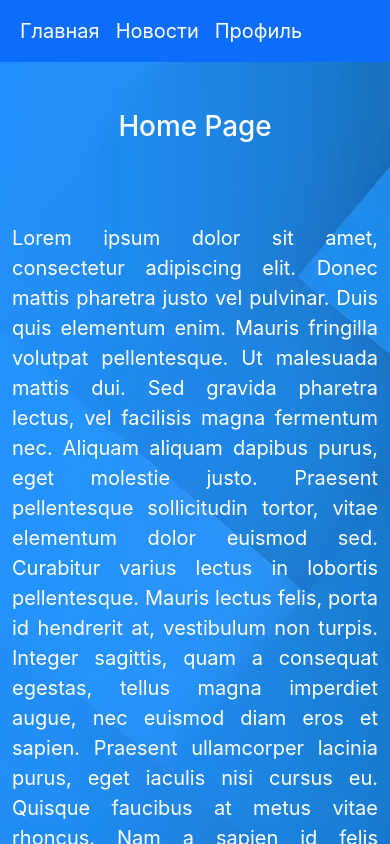
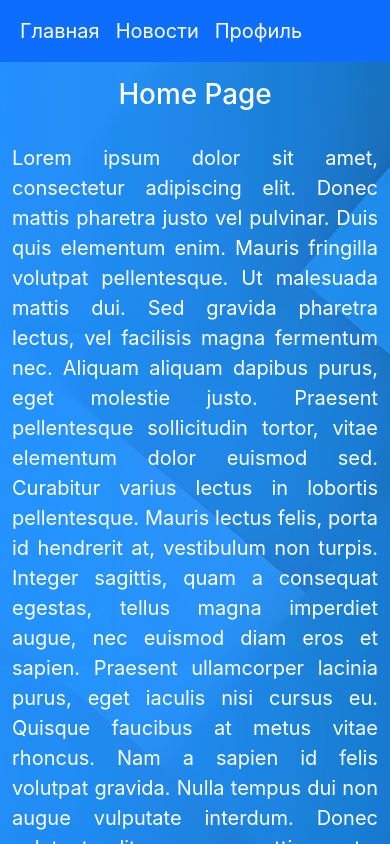
Before and after one commit to TriangleBill/A4_test, a React (Create React App) app: page / in a window 390 px wide. Shown: the top 844 px of the page. Built offline with nearby package versions, Linux system fonts and the light colour scheme.

Commit message:
A little adaptive

```diff
--- a/src/App.scss
+++ b/src/App.scss
@@ -5,10 +5,18 @@
 .main-page__text, .profile-page__text {
   margin-top: 5rem;
   text-align: justify;
+
+  @media screen and (max-width: 770px) {
+    margin-top: 2rem;
+  }
 }
 
 .main-page__title, .news-page__title, .profile-page__title, .login-page__title {
   margin-top: 3rem;
+
+  @media screen and (max-width: 770px) {
+    margin-top: 1rem;
+  }
 }
 
 .new-card {
```
